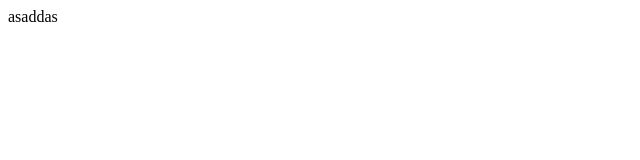
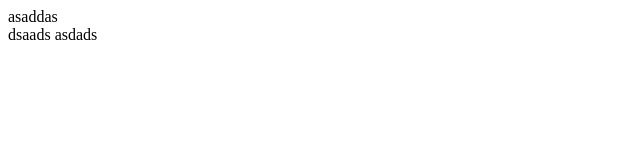
Before and after one commit to programemos-ok/segundaClaseRepo, a plain HTML site: page index.html in a window 1280 px wide. Shown: the full height of the page, 0-640 px from the left. Drawn offline with Linux system fonts and the light colour scheme.

Commit message:
Agregar lo que faltó

```diff
--- a/index.html
+++ b/index.html
@@ -1,3 +1,11 @@
 <main>
     asaddas
 </main>
+
+<body>
+
+    dsaads
+
+    asdads
+
+</body>
```
